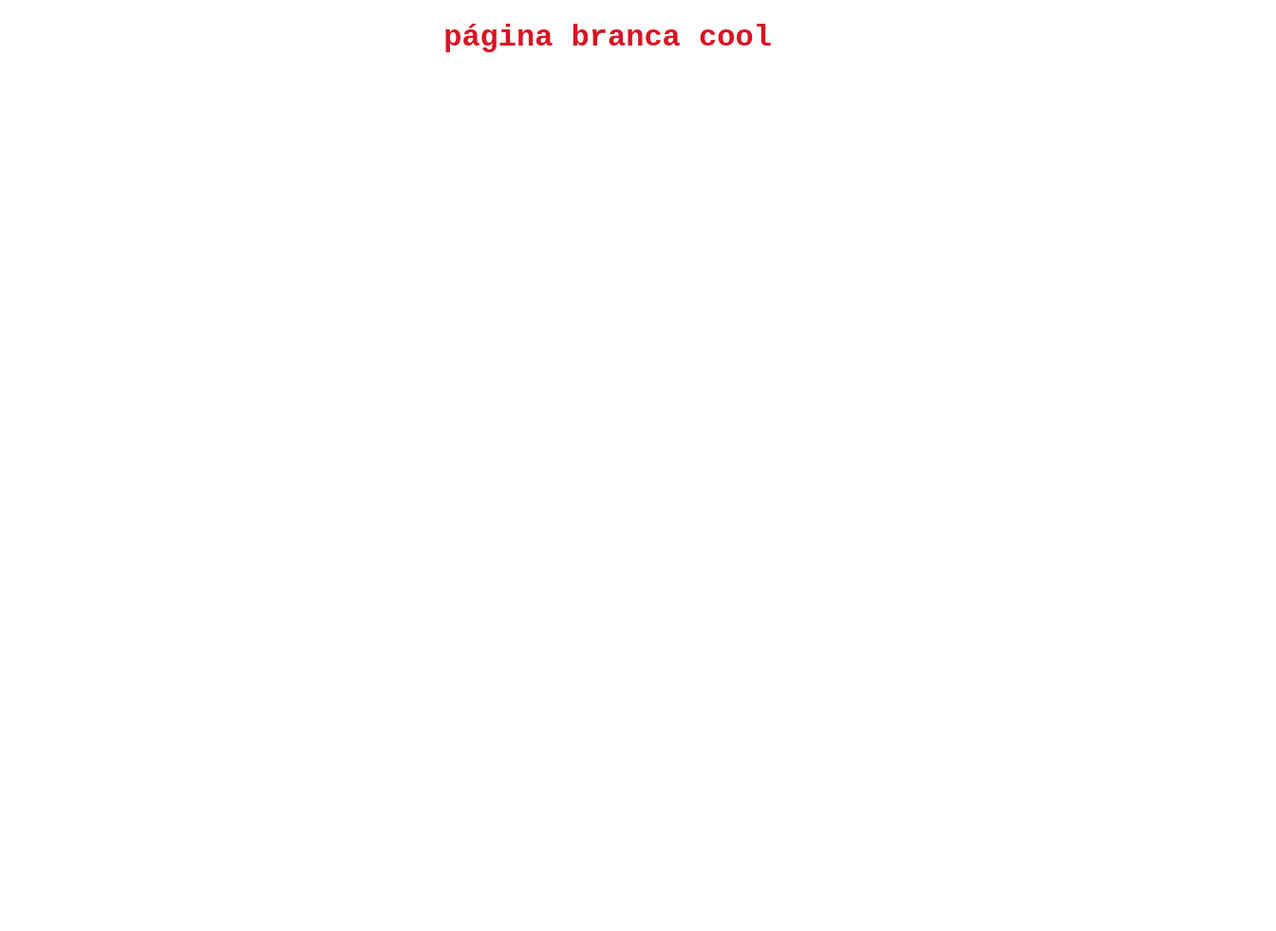
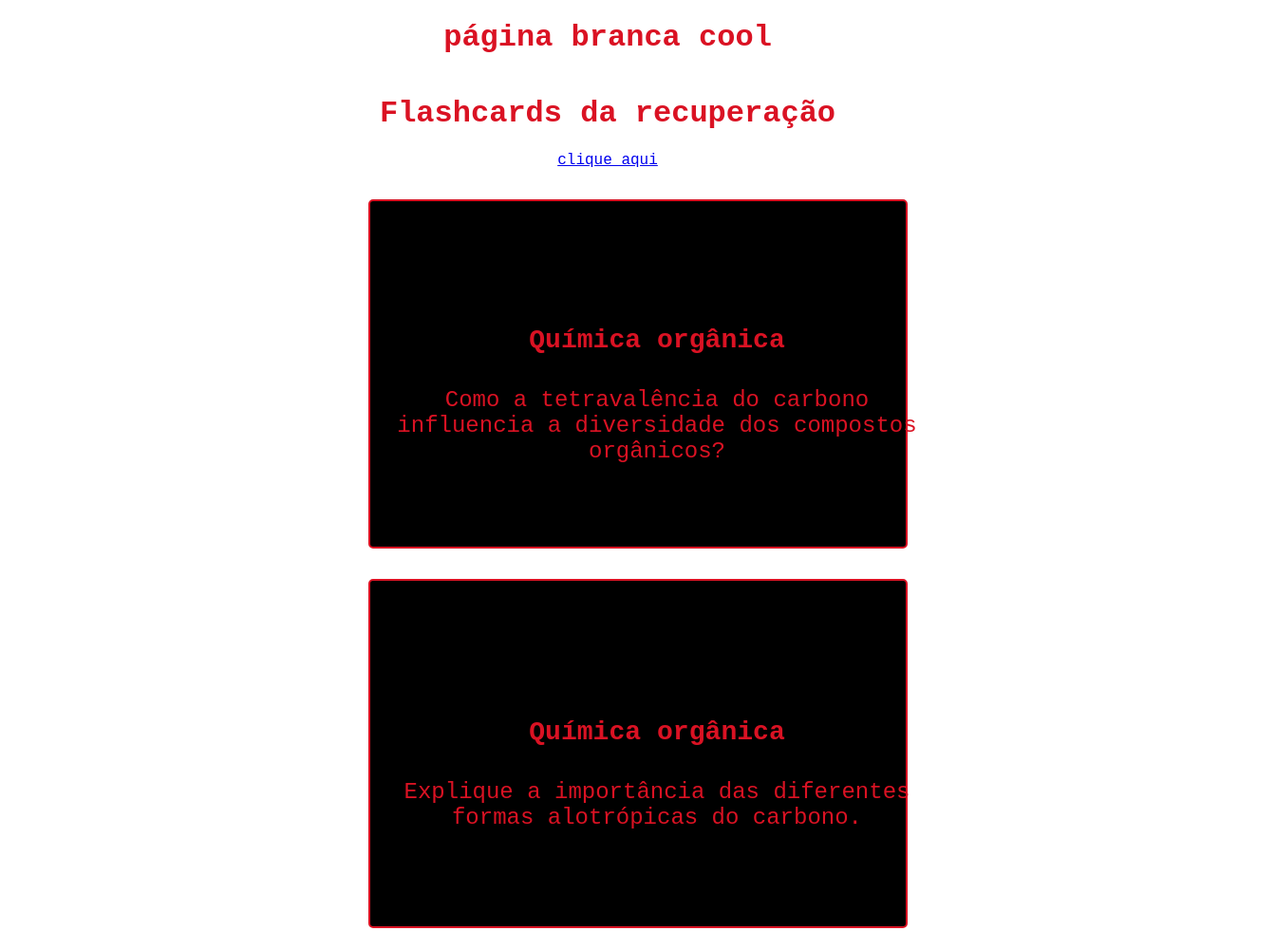
Before and after one commit to hideki123123/flashcards, a plain HTML site: page projeto2.html in a window 1280 px wide. Shown: the top 981 px of the page at 95% size, 1344 px wide, since content can reach past the window. Before the commit the page ends 800 px from the top, so only its background shows below. Drawn offline with Linux system fonts and the light colour scheme.

Commit message:
sdfsfsfsdfsdfsf

```diff
--- a/main.js
+++ b/main.js
@@ -4,7 +4,7 @@ function criaCartao(categoria, pergunta, resposta) {
     cartao.className = 'cartao';
 
     cartao.innerHTML = `
-    <div class="flashcard" onclick="this.classList.toggle('flip')">
+    <div class="flashcard conteudo" onclick="this.classList.toggle('flip')">
         <div class="cartao-pergunta question">
             <h3>${categoria}</h3>
             <p>${pergunta}</p>
--- a/projeto2.html
+++ b/projeto2.html
@@ -8,5 +8,19 @@
 </head>
 <body>
     <h1>página branca cool</h1>
+    <header>
+        <h1>Flashcards da recuperação</h1>
+      </header>
+      <a href="./projeto2.html">clique aqui</a>
+      <main>
+        <section id="container">
+          <!-- Flashcards serão criados aqui -->
+        </section>
+      </main>
+      <footer>
+        <p>Em homenagem a Carlos Augusto</p>
+      </footer>
+      <script src="main.js"></script>
+      <script src="perguntas.js"></script>
 </body>
 </html>
--- a/style2.css
+++ b/style2.css
@@ -97,3 +97,12 @@
     padding: 2rem;
 
 }
+
+.conteudo{
+    padding: 2rem;
+    border: 2px solid var(--punk-cyan);
+    background-color: var(--punk-green);
+    border-radius: 5px;
+    box-shadow: 5px 5px 15px 3px var(--bg-black);
+
+}
```
